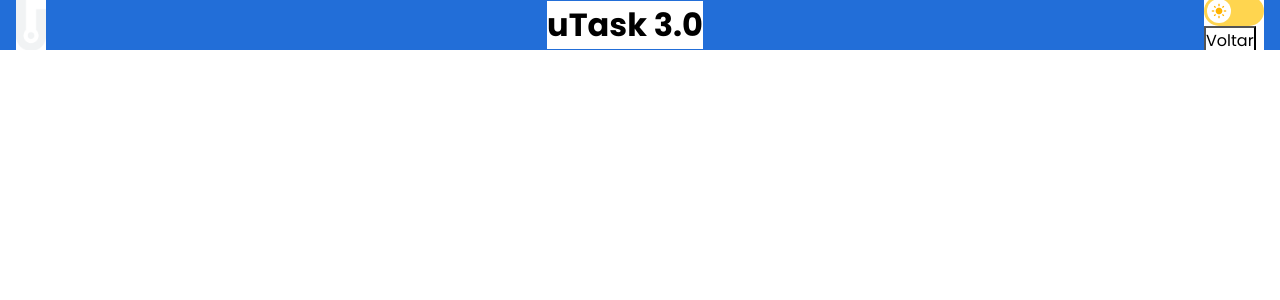
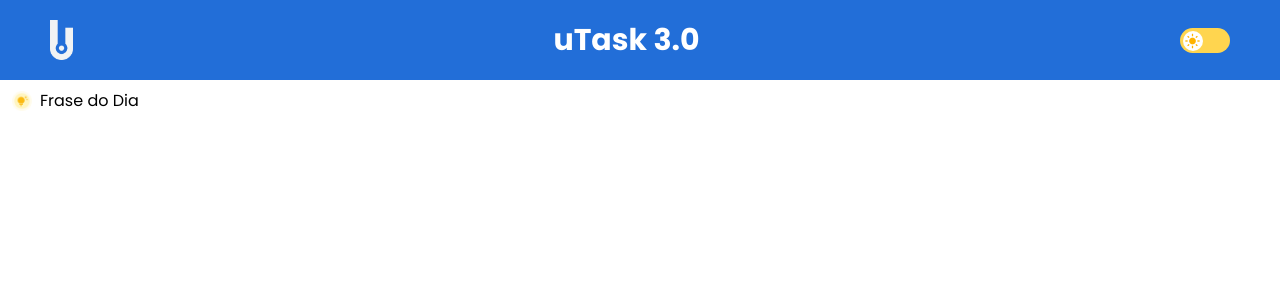
Before and after one commit to yasSayuri/Projeto-Trainee, a React (Vite) app: page /web in a window 1280 px wide. Shown: the top 300 px of the page. Built offline with nearby package versions, Linux system fonts and the light colour scheme.

Commit message:
frase do dia

```diff
--- /dev/null
+++ b/src/components/ButtonFrase/buttonFrase.tsx
@@ -0,0 +1,94 @@
+import React, { useState } from "react";
+import {
+  ModalOverlay,
+  ModalContent,
+  Title,
+  AdviceText,
+  CloseButton,
+  StyledButton,
+  ModalHeader
+} from "./styles";
+import iconButton from "../../assets/FraseDoDiaBut.png";
+import closeIcon from "../../assets/fecharFrase.png";
+
+export const ButtonFrase = () => {
+  const [isModalOpen, setIsModalOpen] = useState(false);
+  const [translatedAdvice, setTranslatedAdvice] = useState("");
+  const [isLoading, setIsLoading] = useState(false);
+
+  const fetchAdvice = async () => {
+    try {
+      const response = await fetch("https://api.adviceslip.com/advice");
+      const data = await response.json();
+      return data.slip.advice;
+    } catch (error) {
+      console.error("Erro ao buscar frase:", error);
+      return "";
+    }
+  };
+
+  const translateText = async (text: string) => {
+    if (!text) return "";
+    try {
+      const response = await fetch(
+        `https://api.mymemory.translated.net/get?q=${encodeURIComponent(
+          text
+        )}&langpair=en|pt`
+      );
+      const data = await response.json();
+      return data.responseData.translatedText || "Tradução não disponível.";
+    } catch (error) {
+      console.error("Erro ao traduzir:", error);
+      return "Erro na tradução.";
+    }
+  };
+
+  const handleButtonClick = async () => {
+    setIsModalOpen(true);
+    setIsLoading(true);
+
+    try {
+      const advice = await fetchAdvice();
+      if (advice) {
+        const translation = await translateText(advice);
+        setTranslatedAdvice(translation);
+      }
+    } catch (error) {
+      console.error("Error:", error);
+      setTranslatedAdvice("Não foi possível carregar a frase.");
+    } finally {
+      setIsLoading(false);
+    }
+  };
+
+  return (
+    <>
+      <StyledButton onClick={handleButtonClick}>
+        <img src={iconButton} alt="lâmpada" width="20" />
+        Frase do Dia
+      </StyledButton>
+
+      {isModalOpen && (
+  <ModalOverlay onClick={() => setIsModalOpen(false)}>
+    <ModalContent onClick={(e) => e.stopPropagation()}>
+      <ModalHeader>
+        <Title>
+          <img src={iconButton} alt="lâmpada" width="44" />
+          Frase do Dia
+        </Title>
+        <CloseButton onClick={() => setIsModalOpen(false)}>
+          <img src={closeIcon} alt="Fechar" width="30" />
+        </CloseButton>
+      </ModalHeader>
+
+      {isLoading ? (
+        <AdviceText>Carregando...</AdviceText>
+      ) : (
+        <AdviceText>"{translatedAdvice}"</AdviceText>
+      )}
+    </ModalContent>
+  </ModalOverlay>
+)}
+    </>
+  );
+};
--- /dev/null
+++ b/src/components/ButtonFrase/styles.ts
@@ -0,0 +1,81 @@
+import styled from "styled-components";
+
+export const ModalOverlay = styled.div`
+  position: fixed;
+  top: 0;
+  left: 0;
+  right: 0;
+  bottom: 0;
+  background: rgba(0, 0, 0, 0.5);
+  display: flex;
+  justify-content: center;
+  align-items: center;
+  z-index: 1000;
+`;
+
+export const ModalContent = styled.div`
+  background: white;
+  padding: 0.9rem;
+  border-radius: 20px;
+  max-width: 300px;
+  width: 90%;
+  text-align: center;
+  box-shadow: 0 4px 6px rgba(0, 0, 0, 0.1);
+  position: relative;
+`;
+
+export const ModalHeader = styled.div`
+  display: flex;
+  justify-content: space-between;
+  align-items: center;
+  margin-bottom: 1rem;
+`;
+
+export const Title = styled.h2`
+  display: flex;
+  align-items: center;
+  justify-content: left;
+  gap: 8px;
+  color: ${(props) => props.theme['gray-5']};
+  font-size: 14px;
+  font-weight: 700;
+  margin: 0;
+`;
+
+export const AdviceText = styled.p`
+  font-size: 16px;
+  font-weight: 400;
+  margin-top: 1rem;
+  color: ${(props) => props.theme['gray-7']};
+  text-align: left;
+`;
+
+export const CloseButton = styled.button`
+  background: none;
+  border: none;
+  cursor: pointer;
+  padding: 0;
+  display: flex;
+  align-items: center;
+
+  img {
+    width: 30px;
+    height: 30px;
+  }
+`;
+
+export const StyledButton = styled.button`
+  background: none;
+  border: none;
+  cursor: pointer;
+  display: flex;
+  align-items: center;
+  gap: 8px;
+  padding: 8px 12px;
+  border-radius: 4px;
+  transition: background-color 0.2s;
+
+  &:hover {
+    background-color: #f0f0f0;
+  }
+`;
--- a/src/components/ButtonThemes/styles.ts
+++ b/src/components/ButtonThemes/styles.ts
@@ -1,22 +1,23 @@
 import styled from "styled-components";
 
 export const ToggleWrapper = styled.div<{ isDarkMode: boolean }>`
-  width: 60px;
-  height: 30px;
+  width: 50px;
+  height: 25px;
   background: ${({ isDarkMode }) =>
     isDarkMode ? "#222" : "#ffd54f"};
   border-radius: 999px;
   cursor: pointer;
   position: relative;
   transition: background 0.3s ease;
+
 `;
 
 export const ToggleThumb = styled.span<{ isDarkMode: boolean }>`
   position: absolute;
   top: 3px;
   left: ${({ isDarkMode }) => (isDarkMode ? "calc(100% - 27px)" : "3px")};
-  width: 24px;
-  height: 24px;
+  width: 20px;
+  height: 20px;
   background: ${({ isDarkMode }) => (isDarkMode ? "#aaa" : "#fff")};
   border-radius: 50%;
   display: flex;
--- /dev/null
+++ b/src/components/PageWrapper.tsx
@@ -0,0 +1,7 @@
+import styled from "styled-components";
+
+export const PageWrapper = styled.main`
+  background: ${(props) => props.theme['white']};
+  min-height: 100vh;
+  width: 100%;
+`;
--- a/src/pages/Login/index.tsx
+++ b/src/pages/Login/index.tsx
@@ -12,6 +12,7 @@ import {
 } from "./styles";
 import logo from "../../assets/logoIMG.png";
 import { Button } from "../../components/Button/button";
+import { PageWrapper } from "../../components/PageWrapper";
 
 export function Login() {
   const [showPassword, setShowPassword] = useState(false);
@@ -50,6 +51,7 @@ export function Login() {
 
   return (
     <>
+    <PageWrapper>
       <Header />
       <LoginContainer>
         <img src={logo} alt="pessoas planejando num quadro" />
@@ -124,7 +126,7 @@ export function Login() {
           </StyledNavLink>
         </LoginContent>
       </LoginContainer>
-
+      </PageWrapper>
     </>
   );
 }
--- a/src/pages/cadastro/index.tsx
+++ b/src/pages/cadastro/index.tsx
@@ -13,6 +13,7 @@ import {
     SeparatorDesktop
 } from "./styles";
 import { Button } from "../../components/Button/button";
+import { PageWrapper } from "../../components/PageWrapper";
 
 export function Cadastro() {
     const [showPassword, setShowPassword] = useState(false);
@@ -54,6 +55,7 @@ export function Cadastro() {
 
     return (
         <>
+        <PageWrapper>
             <Header />
             <CadastroContainer>
                 <SeparatorDesktop />
@@ -214,6 +216,7 @@ export function Cadastro() {
                     </div>
                 </div>
             )}
+            </PageWrapper>
         </>
     );
 }
--- a/src/pages/web/index.tsx
+++ b/src/pages/web/index.tsx
@@ -4,6 +4,9 @@ import { ButtonThemes } from "../../components/ButtonThemes/buttonThemes.tsx";
 import { useTheme } from "../../contexts/ThemeContext";
 import  logobranca  from "../../assets/LogoBranca.png";
 import { Header } from "./styles.ts";
+import { PageWrapper } from "../../components/PageWrapper.tsx";
+import iconButton from "../../assets/FraseDoDiaBut.png";
+import { ButtonFrase } from "../../components/ButtonFrase/buttonFrase.tsx";
 interface WebProps {
   toggleTheme: () => void;
   currentTheme: 'light' | 'dark';
@@ -15,17 +18,19 @@ export function Web() {
 
     return (
       <>
+      <PageWrapper>
       <Header>
-        <img src={logobranca} alt="Logo unect" style={{width: '30px'}}/>
+        <img src={logobranca} alt="Logo unect"/>
         <h1>uTask 3.0</h1>
         <div>
         <ButtonThemes
           isDarkMode={isDarkMode}
           toggleTheme={toggleTheme}
         />
-        <button onClick={() => navigate(-1)}>Voltar</button>
       </div>
       </Header>
+      <ButtonFrase />
+      </PageWrapper>
       </>
     );
   }
--- a/src/pages/web/styles.ts
+++ b/src/pages/web/styles.ts
@@ -6,6 +6,23 @@ export const Header = styled.header`
   justify-content: space-between;
   align-items: center;
   padding: 1rem;
-  height: 50px;
+  height: 80px;
   background-color: ${(props) => props.theme['blue-10']};
+
+  h1{
+    background-color: transparent;
+    color: ${(props) => props.theme['white']};
+    font-size: 30px;
+    font-weight: 700;
+  }
+
+  img{
+    background-color: transparent;
+    width: 23px;
+  }
+
+  @media (min-width: 768px) {
+    justify-content: center;
+    gap: 30rem;
+  }
 `;
--- a/src/styles/themes/global.ts
+++ b/src/styles/themes/global.ts
@@ -6,7 +6,6 @@ export const GlobalStyle = createGlobalStyle`
         padding: 0;
         box-sizing: border-box;
         overflow: hidden;
-        background-color: ${(props) => props.theme['white']};
     }
 
     body, input, textarea, button {
```
Also changed, not shown: src/assets/FraseDoDiaBut.png (added), src/assets/fecharFrase.png (added).
